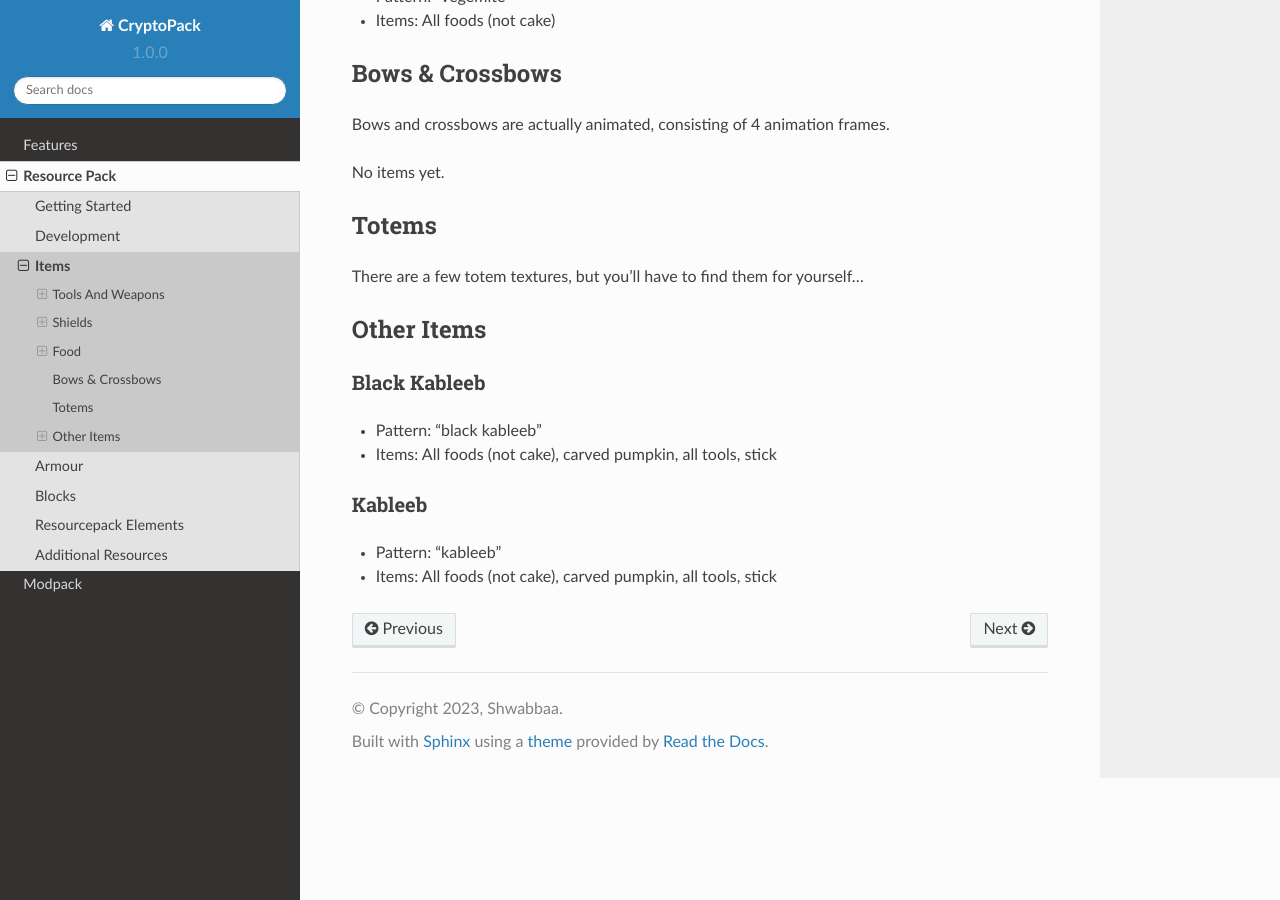
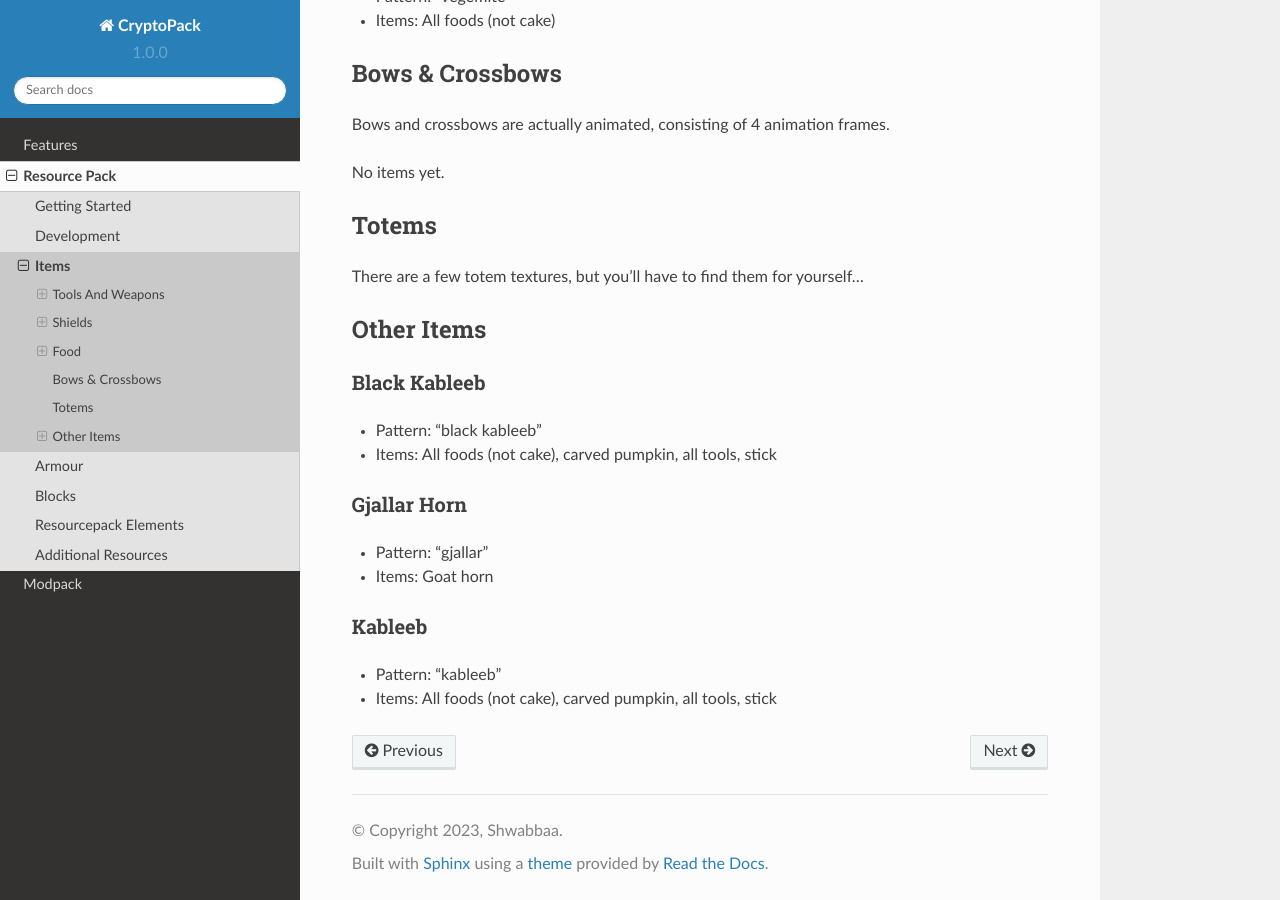
Before and after one commit to Shwabbaa/cryptopack-docs, a Sphinx documentation site: the page built from docs/source/resourcepack/items.rst, in a window 1280 px wide and 900 px high, scrolled down 3857 px. Built offline with Sphinx 7.4.7 and the Read the Docs theme 2.0.0, drawn with Linux system fonts in a browser that asks for light colours; pages that are not in the unit, such as notebooks, are missing from menus.

Commit message:
Update items.rst

```diff
--- a/docs/source/resourcepack/items.rst
+++ b/docs/source/resourcepack/items.rst
@@ -177,6 +177,11 @@ Black Kableeb
 * Pattern: "black kableeb"
 * Items: All foods (not cake), carved pumpkin, all tools, stick
 
+Gjallar Horn
+------------------
+* Pattern: "gjallar"
+* Items: Goat horn
+
 Kableeb
 ------------------
 * Pattern: "kableeb"
```
